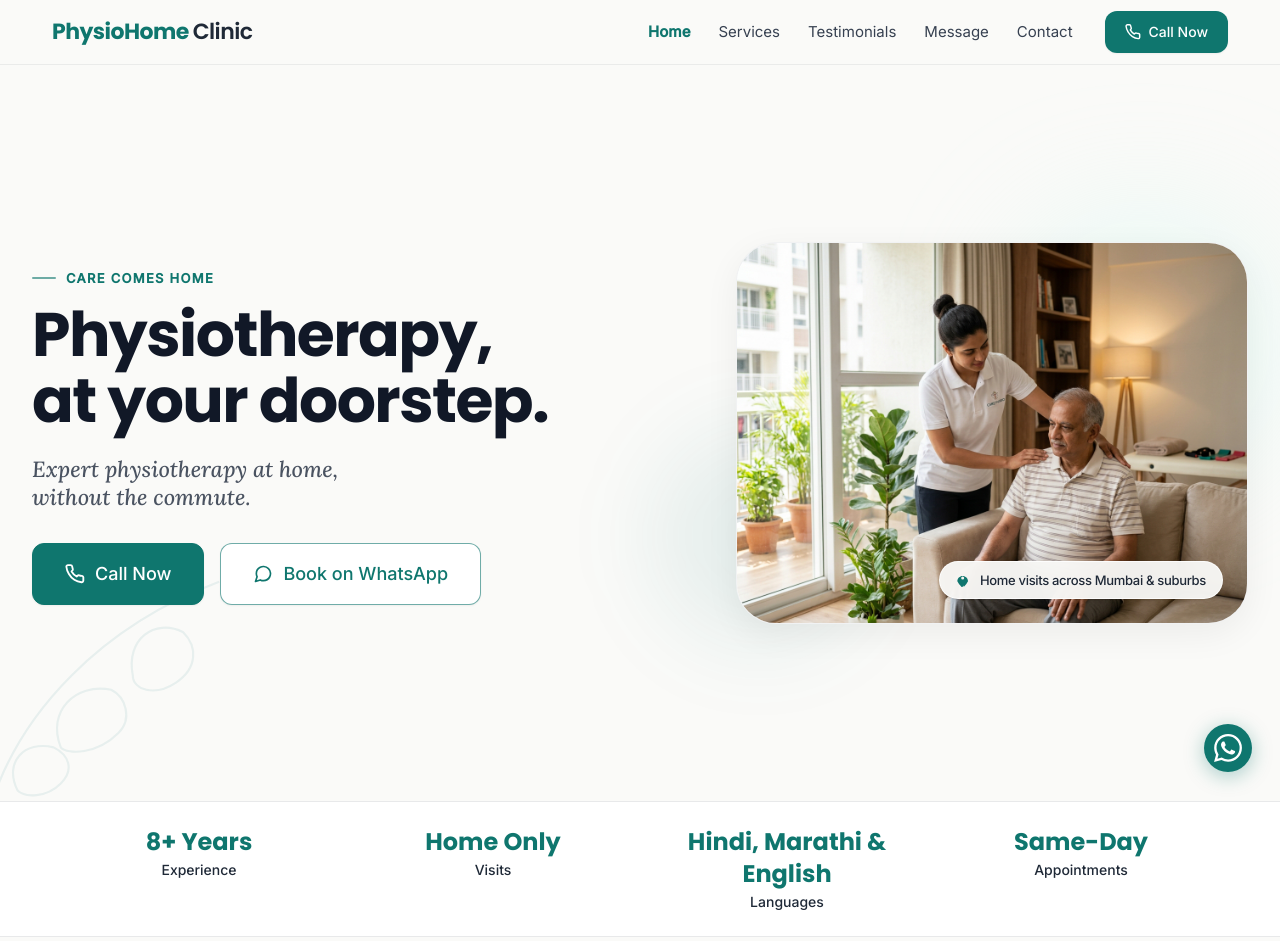
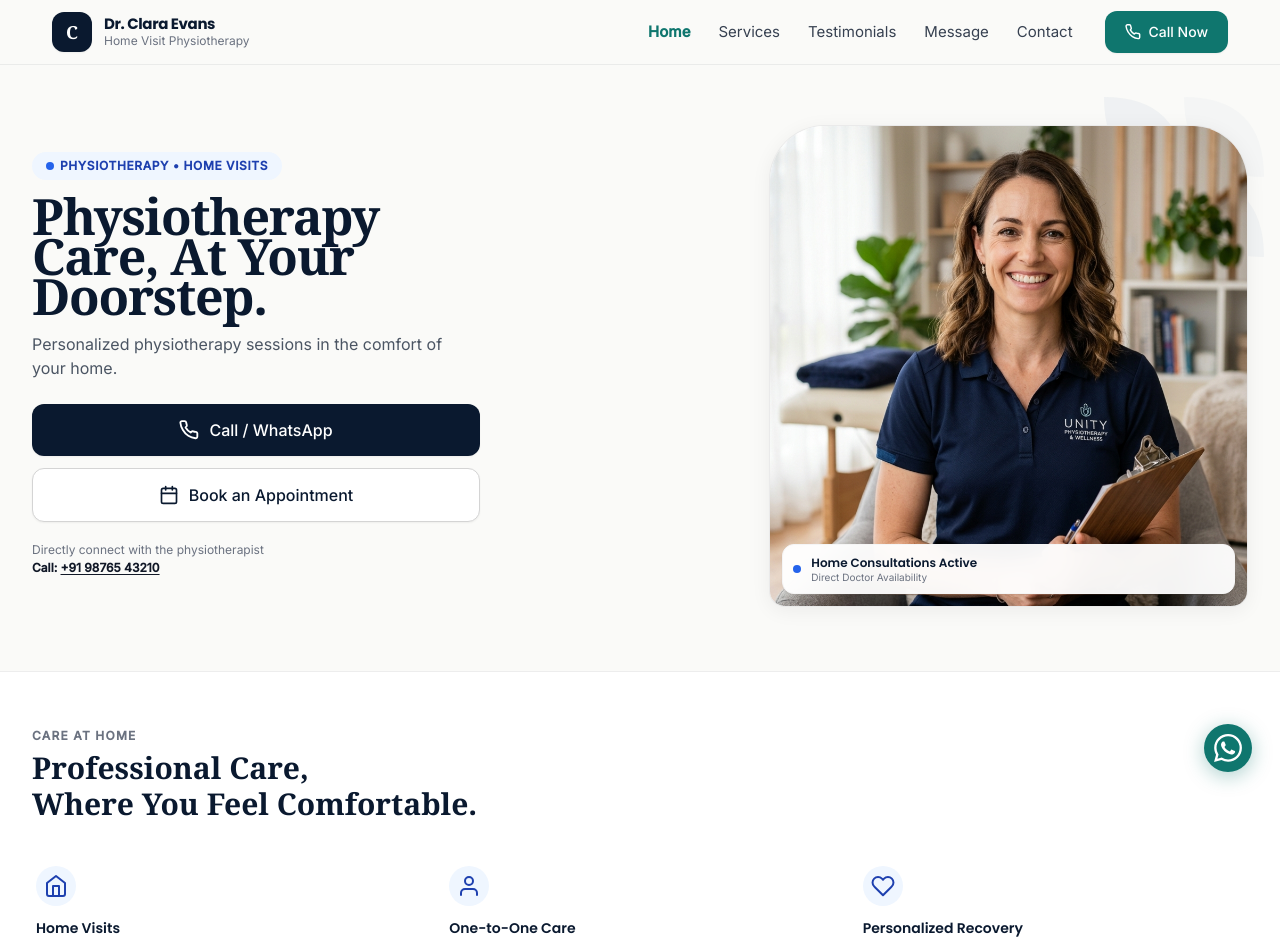
Before and after one commit to malavya1411/Physio_Website, a React (Vite) app: page / in a window 1280 px wide. Shown: the top 941 px of the page. Built offline with nearby package versions, Linux system fonts and the light colour scheme.

Commit message:
feat: redesign hero section, add doctor portrait asset, and update navbar branding

```diff
--- a/src/components/Navbar.jsx
+++ b/src/components/Navbar.jsx
@@ -42,12 +42,26 @@ export default function Navbar() {
           {/* Brand */}
           <Link
             to="/"
-            className="font-poppins text-xl sm:text-[22px] tracking-tight flex items-center gap-1"
-            style={{ fontFamily: 'Poppins, sans-serif' }}
+            className="flex items-center gap-3"
             onClick={() => setMenuOpen(false)}
           >
-            <span className="font-bold text-[#0F766E]">PhysioHome</span>
-            <span className="font-normal text-[#1F2937]">Clinic</span>
+            <div className="w-9 h-9 sm:w-10 sm:h-10 rounded-xl bg-[#0A192F] text-white flex items-center justify-center font-serif text-lg font-semibold shadow-sm flex-shrink-0">
+              {clinic.doctorName ? clinic.doctorName.replace(/^Dr\.\s*/, '').charAt(0) : 'P'}
+            </div>
+            <div className="flex flex-col text-left">
+              <span
+                className="font-poppins font-bold text-sm sm:text-[15px] text-[#0A192F] tracking-tight leading-tight"
+                style={{ fontFamily: 'Poppins, sans-serif' }}
+              >
+                {clinic.doctorName}
+              </span>
+              <span
+                className="font-inter text-[11px] sm:text-xs text-[#6B7280] font-normal leading-tight"
+                style={{ fontFamily: 'Inter, sans-serif' }}
+              >
+                {clinic.doctorRole}
+              </span>
+            </div>
           </Link>
 
           {/* Desktop nav */}
--- a/src/data/clinic.js
+++ b/src/data/clinic.js
@@ -5,8 +5,11 @@
 
 const clinic = {
   name: 'PhysioHome Clinic',
-  tagline: 'Physiotherapy, at your doorstep.',
+  doctorName: 'Dr. Clara Evans',
+  doctorRole: 'Home Visit Physiotherapy',
+  tagline: 'Physiotherapy Care, At Your Doorstep.',
   phone: '+919876543210',           // ← replace with actual number
+  displayPhone: '+91 98765 43210',
   whatsapp: '919876543210',         // ← same number without the +
   email: 'hello@physiohome.in',
   hours: 'Mon – Sat: 8 AM – 7 PM',
--- a/src/pages/Home.jsx
+++ b/src/pages/Home.jsx
@@ -37,112 +37,192 @@ export default function Home() {
   return (
     <div className="page-wrapper">
       {/* ── Hero ─────────────────────────────────────── */}
-      <section className="relative bg-[#FAFAF8] min-h-[calc(100vh-4rem)] flex items-center py-12 lg:py-16 px-4 sm:px-6 lg:px-8 overflow-hidden">
-        {/* Subtle background botanical line art */}
-        <svg
-          className="absolute -bottom-10 -left-10 w-72 h-72 text-[#0F766E]/[0.08] pointer-events-none select-none"
-          viewBox="0 0 200 200"
-          fill="none"
-          stroke="currentColor"
-          strokeWidth="1.5"
-          aria-hidden="true"
-        >
-          <path d="M20,180 C40,110 100,50 180,20" />
-          <path d="M70,135 C60,110 80,90 105,95 C115,100 120,115 110,125 C95,140 75,140 70,135 Z" />
-          <path d="M120,85 C115,60 135,45 155,55 C165,65 165,80 150,90 C135,100 120,95 120,85 Z" />
-          <path d="M40,165 C30,145 45,130 65,135 C75,140 80,150 70,160 C60,170 45,170 40,165 Z" />
-        </svg>
-
-        <div className="max-w-[1240px] mx-auto w-full flex flex-col lg:flex-row items-center justify-between gap-12 lg:gap-16 relative z-10">
-          {/* Left Text */}
-          <div className="flex-1 text-left max-w-xl">
-            {/* Eyebrow */}
-            <div className="inline-flex items-center gap-2.5 mb-4">
-              <span className="w-6 h-[2px] bg-[#0F766E]/60 rounded-full" />
-              <span
-                className="font-inter font-semibold text-xs sm:text-[13px] tracking-widest text-[#0F766E] uppercase"
-                style={{ fontFamily: 'Inter, sans-serif' }}
-              >
-                Care Comes Home
+      <section className="relative bg-[#FAFAF8] pt-4 pb-8 sm:pt-8 sm:pb-12 lg:pt-14 lg:pb-16 px-3.5 sm:px-6 lg:px-8 overflow-hidden">
+        <div className="max-w-[1240px] mx-auto w-full">
+          <div className="grid grid-cols-12 gap-3 sm:gap-6 lg:gap-12 items-start lg:items-center">
+            {/* Left Content Column (7 cols on mobile, 7 on desktop) */}
+            <div className="col-span-7 flex flex-col text-left pr-1 sm:pr-0">
+              {/* Pill Badge */}
+              <div className="mb-2 sm:mb-4">
+                <span className="inline-flex items-center gap-1.5 px-2.5 py-1 sm:px-3.5 sm:py-1.5 rounded-full bg-[#EFF6FF] text-[#1E40AF] text-[10px] sm:text-xs font-semibold tracking-wider uppercase">
+                  <span className="w-1.5 h-1.5 sm:w-2 sm:h-2 rounded-full bg-[#2563EB]" />
+                  Physiotherapy • Home Visits
                 </span>
               </div>
 
               {/* Headline */}
               <h1
-              className="font-poppins font-bold text-[#111827] leading-[1.08] mb-5 tracking-tight"
-              style={{
-                fontFamily: 'Poppins, sans-serif',
-                fontSize: 'clamp(2.5rem, 5.5vw, 3.85rem)',
-              }}
+                className="font-serif font-bold text-[#0A192F] leading-[1.1] mb-2 sm:mb-4 tracking-tight text-[22px] sm:text-3xl md:text-4xl lg:text-[50px]"
+                style={{ fontFamily: 'Georgia, Cambria, serif' }}
               >
-              Physiotherapy,<br />at your doorstep.
+                Physiotherapy<br />
+                Care, At Your<br />
+                Doorstep.
               </h1>
 
-            {/* Supporting sentence */}
+              {/* Subtext */}
               <p
-              className="font-lora italic text-[#374151] text-lg sm:text-xl lg:text-[22px] leading-relaxed mb-8 max-w-lg font-normal opacity-90"
-              style={{ fontFamily: 'Lora, serif' }}
+                className="font-inter text-[#4B5563] text-[12px] sm:text-sm lg:text-base mb-3 sm:mb-6 max-w-md leading-snug sm:leading-relaxed font-normal"
+                style={{ fontFamily: 'Inter, sans-serif' }}
               >
-              Expert physiotherapy at home,<br className="hidden sm:inline" /> without the commute.
+                Personalized physiotherapy sessions in the comfort of your home.
               </p>
 
-            {/* CTAs */}
-            <CTAButtons size="lg" />
+              {/* Action Buttons */}
+              <div className="flex flex-col gap-2 sm:gap-3 w-full sm:max-w-xs lg:max-w-md">
+                <a
+                  href={telLink()}
+                  aria-label="Call or WhatsApp"
+                  className="flex items-center justify-center gap-1.5 sm:gap-2.5 bg-[#0A192F] text-white font-inter font-medium text-[12px] sm:text-sm lg:text-base py-2.5 sm:py-3.5 px-3 sm:px-5 rounded-lg sm:rounded-xl hover:bg-[#112240] transition-all shadow-sm active:scale-[0.99]"
+                  style={{ fontFamily: 'Inter, sans-serif' }}
+                >
+                  <svg className="w-4 h-4 sm:w-5 sm:h-5" viewBox="0 0 24 24" fill="none" stroke="currentColor" strokeWidth="2.2" strokeLinecap="round" strokeLinejoin="round" aria-hidden="true">
+                    <path d="M22 16.92v3a2 2 0 0 1-2.18 2 19.79 19.79 0 0 1-8.63-3.07A19.5 19.5 0 0 1 4.69 12a19.79 19.79 0 0 1-3.07-8.67A2 2 0 0 1 3.6 1.27h3a2 2 0 0 1 2 1.72c.127.96.361 1.903.7 2.81a2 2 0 0 1-.45 2.11L7.91 8.91a16 16 0 0 0 6.08 6.08l1.01-.91a2 2 0 0 1 2.11-.45c.907.339 1.85.573 2.81.7A2 2 0 0 1 22 16.92z"/>
+                  </svg>
+                  Call / WhatsApp
+                </a>
+                <a
+                  href={waLink(WA_GENERAL)}
+                  target="_blank"
+                  rel="noopener noreferrer"
+                  aria-label="Book an Appointment"
+                  className="flex items-center justify-center gap-1.5 sm:gap-2.5 bg-white text-[#0A192F] border border-neutral-300 font-inter font-medium text-[12px] sm:text-sm lg:text-base py-2.5 sm:py-3.5 px-3 sm:px-5 rounded-lg sm:rounded-xl hover:bg-neutral-50 transition-all shadow-sm active:scale-[0.99]"
+                  style={{ fontFamily: 'Inter, sans-serif' }}
+                >
+                  <svg className="w-4 h-4 sm:w-5 sm:h-5 text-[#0A192F]" viewBox="0 0 24 24" fill="none" stroke="currentColor" strokeWidth="2" strokeLinecap="round" strokeLinejoin="round" aria-hidden="true">
+                    <rect x="3" y="4" width="18" height="18" rx="2" ry="2"/>
+                    <line x1="16" y1="2" x2="16" y2="6"/>
+                    <line x1="8" y1="2" x2="8" y2="6"/>
+                    <line x1="3" y1="10" x2="21" y2="10"/>
+                  </svg>
+                  Book an Appointment
+                </a>
               </div>
 
-          {/* Right Visual */}
-          <div className="flex-1 flex justify-center lg:justify-end w-full relative">
-            {/* Soft muted background glow */}
-            <div className="absolute -top-6 -right-6 w-64 h-64 bg-[#CCFBF1]/40 rounded-full blur-3xl pointer-events-none -z-10" />
-            <div className="absolute -bottom-6 -left-6 w-56 h-56 bg-[#0F766E]/[0.08] rounded-full blur-2xl pointer-events-none -z-10" />
+              {/* Direct Doctor Connect subtext */}
+              <div className="mt-2.5 sm:mt-4 pt-1">
+                <p className="font-inter text-[10px] sm:text-xs text-[#6B7280] leading-tight" style={{ fontFamily: 'Inter, sans-serif' }}>
+                  Directly connect with the physiotherapist
+                </p>
+                <p className="font-inter text-[11px] sm:text-xs text-[#111827] font-semibold mt-0.5 leading-tight" style={{ fontFamily: 'Inter, sans-serif' }}>
+                  Call:{' '}
+                  <a href={telLink()} className="hover:text-[#0F766E] transition-colors underline underline-offset-2">
+                    {clinic.displayPhone || clinic.phone}
+                  </a>
+                </p>
+              </div>
+            </div>
 
-            {/* Organic rounded image container */}
-            <div className="relative w-full max-w-md lg:max-w-lg rounded-[2.25rem] sm:rounded-[2.5rem] overflow-hidden shadow-[0_10px_35px_rgb(0,0,0,0.06)] border border-[#1F2937]/[0.06] bg-white group">
+            {/* Right Visual Column (5 cols on mobile, 5 on desktop) */}
+            <div className="col-span-5 flex flex-col justify-start relative pt-1">
+              {/* Background Geometric Graphic Tile */}
+              <div className="absolute -top-4 -right-2 sm:-top-6 sm:-right-4 w-28 sm:w-40 h-28 sm:h-40 opacity-40 pointer-events-none">
+                <svg viewBox="0 0 100 100" fill="none" className="w-full h-full text-[#CBD5E1]">
+                  <path d="M0,0 Q50,0 50,50 Q0,50 0,0 Z" fill="currentColor" opacity="0.6"/>
+                  <path d="M50,0 Q100,0 100,50 Q50,50 50,0 Z" fill="currentColor" opacity="0.3"/>
+                  <path d="M50,50 Q100,50 100,100 Q50,100 50,50 Z" fill="currentColor" opacity="0.5"/>
+                  <path d="M0,50 Q50,50 50,100 Q0,100 0,50 Z" fill="currentColor" opacity="0.2"/>
+                </svg>
+              </div>
+
+              {/* Arched Portrait Card */}
+              <div className="relative w-full rounded-t-[2.25rem] sm:rounded-t-[3.5rem] rounded-b-xl sm:rounded-b-2xl overflow-hidden shadow-[0_4px_20px_rgb(0,0,0,0.06)] border border-neutral-200/80 bg-white">
                 <img
-                src="/hero-physio.jpg"
-                alt="Physiotherapist assisting senior patient at home"
-                className="w-full h-auto object-cover max-h-[440px] sm:max-h-[490px] transition-transform duration-700 ease-out group-hover:scale-[1.02]"
-                width="600"
-                height="450"
+                  src="/doctor-portrait.jpg"
+                  alt="Doctor Clara Evans — Home Visit Physiotherapist"
+                  className="w-full h-auto object-cover aspect-[3/4] max-h-[260px] sm:max-h-[380px] lg:max-h-[480px]"
+                  width="480"
+                  height="640"
                   loading="eager"
                 />
 
-              {/* Understated Location Pill */}
-              <div className="absolute bottom-4 left-4 right-4 sm:left-auto sm:right-6 sm:bottom-6 bg-[#FAFAF8]/95 backdrop-blur-md border border-white/80 px-4 py-2.5 rounded-full shadow-sm flex items-center justify-center gap-2">
-                <svg className="w-4 h-4 text-[#0F766E] flex-shrink-0" viewBox="0 0 24 24" fill="currentColor" aria-hidden="true">
-                  <path fillRule="evenodd" d="M11.54 22.351A24.25 24.25 0 0 0 18 13.917C18 9.544 14.418 6 10 6S2 9.544 2 13.917a24.25 24.25 0 0 0 6.46 8.434.75.75 0 0 0 1.08 0l2-2zM10 11.25a2.25 2.25 0 1 0 0-4.5 2.25 2.25 0 0 0 0 4.5z" clipRule="evenodd" />
-                </svg>
-                <span
-                  className="font-inter text-xs sm:text-[13px] font-medium text-[#1F2937] tracking-tight"
-                  style={{ fontFamily: 'Inter, sans-serif' }}
-                >
-                  Home visits across Mumbai &amp; suburbs
-                </span>
+                {/* Overlaid Consultation Pill */}
+                <div className="absolute bottom-1.5 left-1.5 right-1.5 sm:bottom-3 sm:left-3 sm:right-3 bg-white/95 backdrop-blur-md rounded-lg sm:rounded-xl p-1.5 sm:p-2.5 shadow-sm border border-neutral-100 flex items-center gap-1.5 sm:gap-2.5">
+                  <span className="w-1.5 h-1.5 sm:w-2 sm:h-2 rounded-full bg-[#2563EB] flex-shrink-0" />
+                  <div className="flex flex-col text-left overflow-hidden">
+                    <p className="font-poppins font-semibold text-[9px] sm:text-xs text-[#0A192F] leading-tight truncate" style={{ fontFamily: 'Poppins, sans-serif' }}>
+                      Home Consultations Active
+                    </p>
+                    <p className="font-inter text-[8px] sm:text-[10px] text-[#6B7280] font-normal leading-tight truncate" style={{ fontFamily: 'Inter, sans-serif' }}>
+                      Direct Doctor Availability
+                    </p>
+                  </div>
+                </div>
               </div>
             </div>
           </div>
         </div>
       </section>
 
-      {/* ── Trust Strip ──────────────────────────────── */}
-      <section className="bg-white border-y border-[#1F2937]/10 py-6 px-4 sm:px-6 lg:px-8">
-        <div className="max-w-6xl mx-auto grid grid-cols-2 sm:grid-cols-4 gap-6">
-          {trustItems.map(({ label, value }) => (
-            <div key={label} className="text-center">
-              <p
-                className="font-poppins font-bold text-[#0F766E] text-2xl"
-                style={{ fontFamily: 'Poppins, sans-serif' }}
-              >
-                {value}
-              </p>
-              <p
-                className="font-inter font-medium text-[#1F2937] text-sm mt-0.5"
+      {/* ── CARE AT HOME (3-Pillar Clean Section) ──────────────── */}
+      <section className="bg-white border-y border-neutral-200/70 py-8 sm:py-14 px-3.5 sm:px-6 lg:px-8">
+        <div className="max-w-[1240px] mx-auto">
+          {/* Eyebrow & Headline */}
+          <div className="text-left mb-6 sm:mb-10">
+            <span
+              className="font-inter font-semibold text-[10px] sm:text-xs tracking-widest text-[#6B7280] uppercase block mb-1.5"
               style={{ fontFamily: 'Inter, sans-serif' }}
             >
-                {label}
+              Care At Home
+            </span>
+            <h2
+              className="font-serif font-bold text-[#0A192F] text-xl sm:text-2xl lg:text-3xl leading-snug"
+              style={{ fontFamily: 'Georgia, Cambria, serif' }}
+            >
+              Professional Care,<br />
+              Where You Feel Comfortable.
+            </h2>
+          </div>
+
+          {/* 3 Circular Icon Pillars (3 cols on mobile & desktop) */}
+          <div className="grid grid-cols-3 gap-2 sm:gap-6">
+            {/* 1. Home Visits */}
+            <div className="flex flex-col items-center sm:items-start text-center sm:text-left p-1">
+              <div className="w-10 h-10 sm:w-13 sm:h-13 rounded-full bg-[#EFF6FF] text-[#1E40AF] flex items-center justify-center mb-2 sm:mb-3 shadow-xs">
+                <svg className="w-4 h-4 sm:w-6 sm:h-6" viewBox="0 0 24 24" fill="none" stroke="currentColor" strokeWidth="2" strokeLinecap="round" strokeLinejoin="round" aria-hidden="true">
+                  <path d="M3 9l9-7 9 7v11a2 2 0 0 1-2 2H5a2 2 0 0 1-2-2z"/>
+                  <polyline points="9 22 9 12 15 12 15 22"/>
+                </svg>
+              </div>
+              <h3 className="font-poppins font-semibold text-[#0A192F] text-xs sm:text-sm mb-0.5 leading-tight" style={{ fontFamily: 'Poppins, sans-serif' }}>
+                Home Visits
+              </h3>
+              <p className="font-inter text-[#6B7280] text-[10px] sm:text-xs leading-tight" style={{ fontFamily: 'Inter, sans-serif' }}>
+                Care in your comfort zone.
               </p>
             </div>
-          ))}
+
+            {/* 2. One-to-One Care */}
+            <div className="flex flex-col items-center sm:items-start text-center sm:text-left p-1">
+              <div className="w-10 h-10 sm:w-13 sm:h-13 rounded-full bg-[#EFF6FF] text-[#1E40AF] flex items-center justify-center mb-2 sm:mb-3 shadow-xs">
+                <svg className="w-4 h-4 sm:w-6 sm:h-6" viewBox="0 0 24 24" fill="none" stroke="currentColor" strokeWidth="2" strokeLinecap="round" strokeLinejoin="round" aria-hidden="true">
+                  <path d="M20 21v-2a4 4 0 0 0-4-4H8a4 4 0 0 0-4 4v2"/>
+                  <circle cx="12" cy="7" r="4"/>
+                </svg>
+              </div>
+              <h3 className="font-poppins font-semibold text-[#0A192F] text-xs sm:text-sm mb-0.5 leading-tight" style={{ fontFamily: 'Poppins, sans-serif' }}>
+                One-to-One Care
+              </h3>
+              <p className="font-inter text-[#6B7280] text-[10px] sm:text-xs leading-tight" style={{ fontFamily: 'Inter, sans-serif' }}>
+                Personal attention every session.
+              </p>
+            </div>
+
+            {/* 3. Personalized Recovery */}
+            <div className="flex flex-col items-center sm:items-start text-center sm:text-left p-1">
+              <div className="w-10 h-10 sm:w-13 sm:h-13 rounded-full bg-[#EFF6FF] text-[#1E40AF] flex items-center justify-center mb-2 sm:mb-3 shadow-xs">
+                <svg className="w-4 h-4 sm:w-6 sm:h-6" viewBox="0 0 24 24" fill="none" stroke="currentColor" strokeWidth="2" strokeLinecap="round" strokeLinejoin="round" aria-hidden="true">
+                  <path d="M20.84 4.61a5.5 5.5 0 0 0-7.78 0L12 5.67l-1.06-1.06a5.5 5.5 0 0 0-7.78 7.78l1.06 1.06L12 21.23l7.78-7.78 1.06-1.06a5.5 5.5 0 0 0 0-7.78z"/>
+                </svg>
+              </div>
+              <h3 className="font-poppins font-semibold text-[#0A192F] text-xs sm:text-sm mb-0.5 leading-tight" style={{ fontFamily: 'Poppins, sans-serif' }}>
+                Personalized Recovery
+              </h3>
+              <p className="font-inter text-[#6B7280] text-[10px] sm:text-xs leading-tight" style={{ fontFamily: 'Inter, sans-serif' }}>
+                Treatment tailored to your goals.
+              </p>
+            </div>
+          </div>
         </div>
       </section>
 
```
Also changed, not shown: src/components/FloatingCTA.jsx (+6 -6 lines), public/doctor-portrait.jpg (added). Lines whose indentation alone changed are shown as unchanged.
